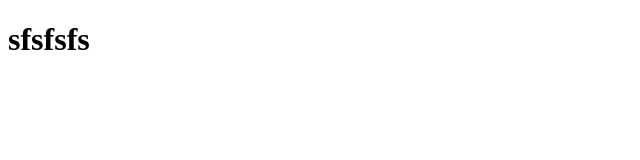
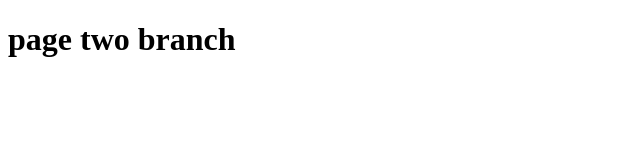
Before and after one commit to UmeshModamdarulu/Demo, a plain HTML site: page pageTwo.html in a window 1280 px wide. Shown: the whole page, without its empty margins (0-640 px from the left). Drawn offline with Linux system fonts and the light colour scheme.

Commit message:
Revert "added to revoke"
This reverts commit c949e267089d950cb75dd4b32098b6a24ea7f6bc.

```diff
--- a/pageTwo.html
+++ b/pageTwo.html
@@ -6,6 +6,6 @@
     <title>Document</title>
 </head>
 <body>
-    <h1>sfsfsfs</h1>
+    <h1>page two branch</h1>
 </body>
 </html>
```
